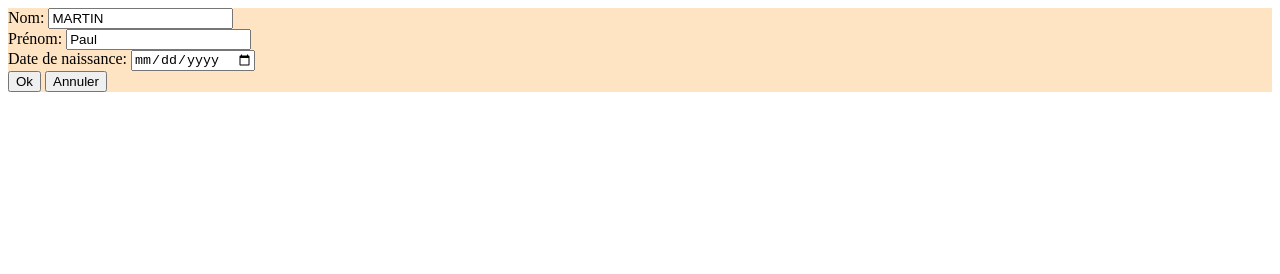
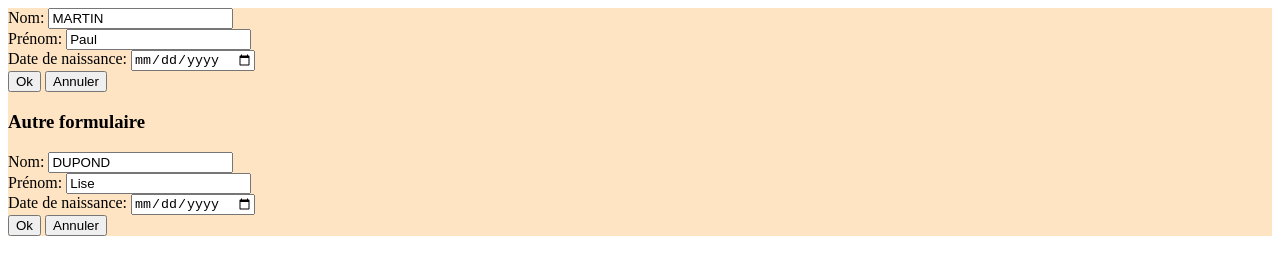
Before and after one commit to axelrinaldiwanadoofr/TD_POO_JS_2026, a plain HTML site: page index.html in a window 1280 px wide. Drawn offline with Linux system fonts and the light colour scheme.

Commit message:
Ajout d'une personne et d'un formulaire et l'attribut indexFormulaire pour sélectionner le bon formulaire

```diff
--- a/index.html
+++ b/index.html
@@ -24,6 +24,25 @@
                     <button class="BtnOK">Ok</button>
                     <button class="BtnCancel">Annuler</button>
                 </div>
+                <div><h3>Autre formulaire</h3></div>
+                <div class="Formulaire FrmPersonne">
+                    <div>
+                        <label>Nom: </label>
+                        <input class="nom">
+                    </div>
+                    <div>
+                        <label>Prénom: </label>
+                        <input class="prenom">
+                    </div>
+                    <div>
+                        <label>Date de naissance: </label>
+                        <input type="date" class="dateNaissance">
+                    </div>
+                    <div>
+                        <button class="BtnOK">Ok</button>
+                        <button class="BtnCancel">Annuler</button>
+                    </div>
+                </div>
             </div>
         </div>
         <script type="module" src="index.js"></script>
--- a/index.js
+++ b/index.js
@@ -11,5 +11,10 @@ let p2 = new Personne( "MARTIN", "Paul", new Date( 2000, 2, 10 ) ) ;
 
 p2.setDateNaissance( 22, 3, 2008 ) ;
 
-let frm = new FrmPersonne( "FrmPersonne") ;
-frm.updateForm( p2 ) ;
+let frm1 = new FrmPersonne( "FrmPersonne", 0) ;
+frm1.updateForm( p2 ) ;
+
+let p3 = new Personne( "DUPOND", "Lise", new Date( 2000, 2, 10 ) ) ;
+
+let frm2 = new FrmPersonne( "FrmPersonne", 1) ;
+frm2.updateForm( p3 ) ;
--- a/src/FrmPersonne.js
+++ b/src/FrmPersonne.js
@@ -3,14 +3,15 @@ import {Personne} from "./Personne.js" ;
 
 export class FrmPersonne
 {
-    constructor( styleClass )
+    constructor( styleClass, indexFormulaire=0 )
     {
         this.styleClass = styleClass ;
+        this.indexFormulaire = indexFormulaire ;
         this.modele = null ;
 
         // Création d'un écouteur de click sur le bouton OK
         // Recupère le formulaire
-        let frm = document.getElementsByClassName( this.styleClass )[0] ;
+        let frm = document.getElementsByClassName( this.styleClass )[this.indexFormulaire] ;
 
         // Récupère les champs du formulaire
         let btnOk = frm.getElementsByClassName( "BtnOK" )[0] ;
@@ -31,7 +32,7 @@ export class FrmPersonne
         this.modele = p ;
 
         // Recupère le formulaire
-        let frm = document.getElementsByClassName( this.styleClass )[0] ;
+        let frm = document.getElementsByClassName( this.styleClass )[this.indexFormulaire] ;
 
         // Récupère les champs du formulaire
         let inNom = frm.getElementsByClassName( "nom" )[0] ;
@@ -50,7 +51,7 @@ export class FrmPersonne
     updateModele( p )
     {
         // Recupère le formulaire
-        let frm = document.getElementsByClassName( this.styleClass )[0] ;
+        let frm = document.getElementsByClassName( this.styleClass )[this.indexFormulaire] ;
 
         // Récupère les champs du formulaire
         let inNom = frm.getElementsByClassName( "nom" )[0] ;
```
